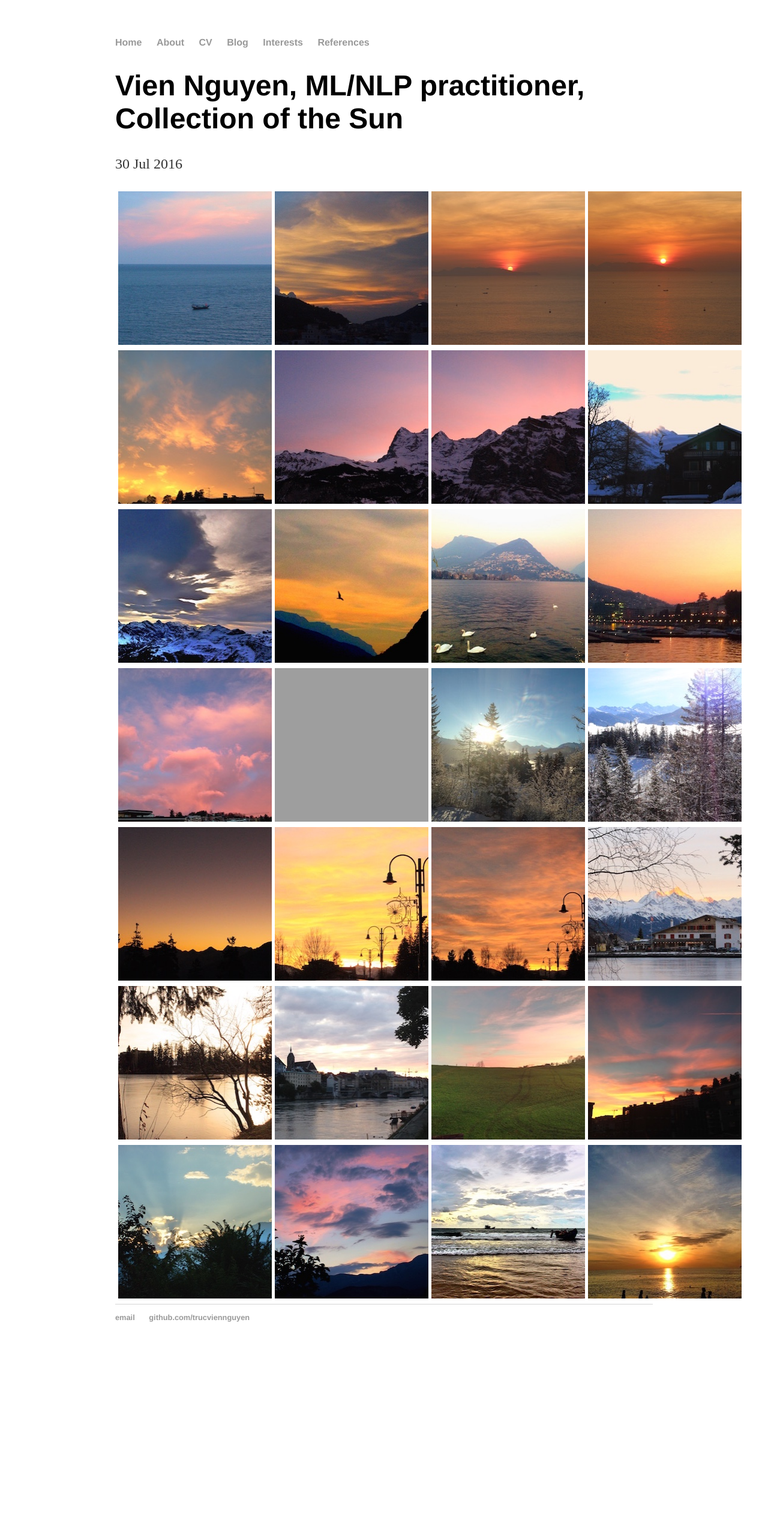
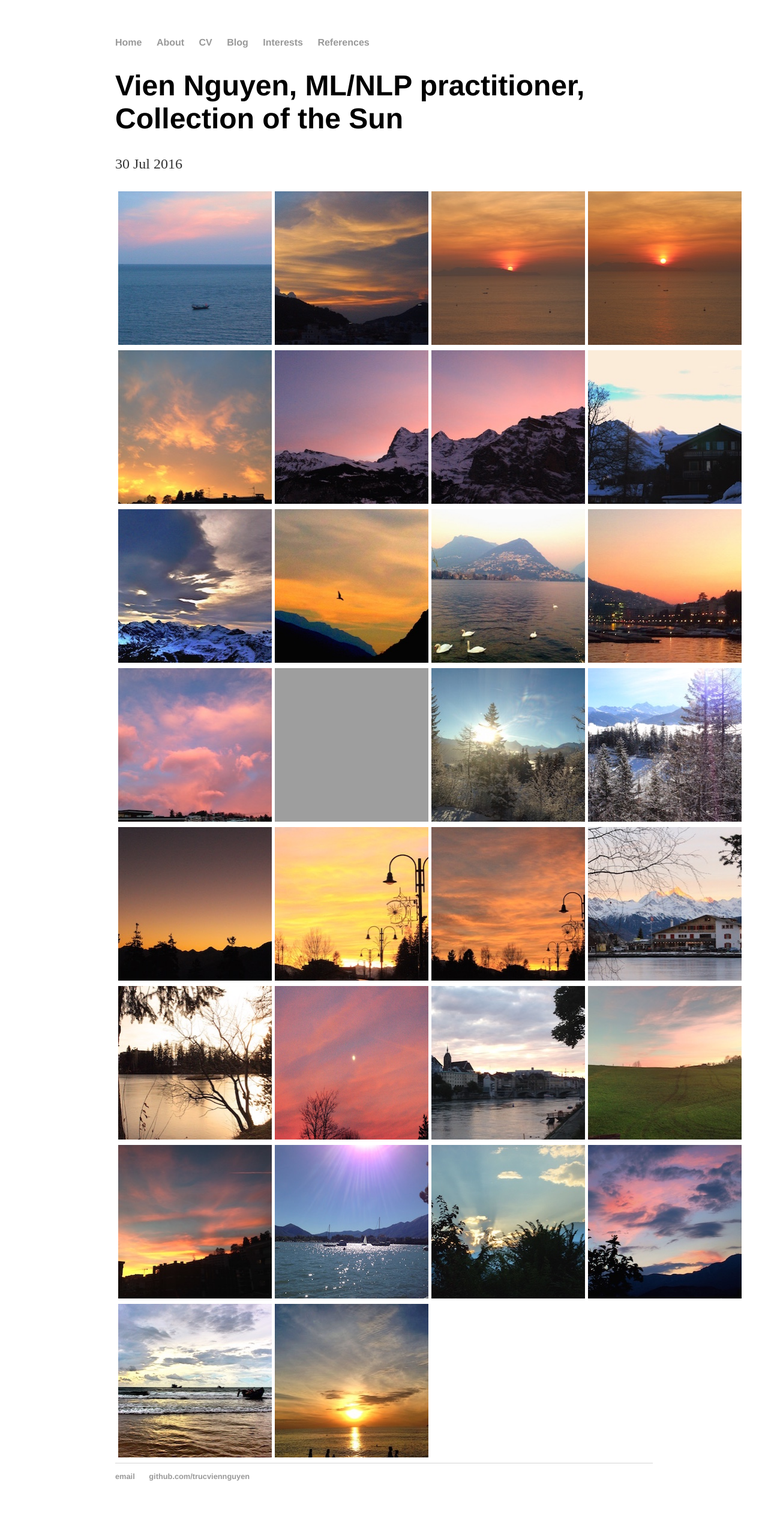
Before and after one commit to trucviennguyen/trucviennguyen.github.io, a Jekyll site: the page built from _posts/2016-07-30-Vien-Nguyen-Collection-of-the-Sun.md, in a window 1280 px wide. Shown: the whole page at 60% size. Built offline with Jekyll 4.4.1, drawn with Linux system fonts in a browser that asks for light colours; before the commit the page ends 2266 px from its top, so only the background shows below that; grey boxes are pictures that could not be loaded.

Commit message:
Updating all.

```diff
--- a/_posts/2016-07-30-Vien-Nguyen-Collection-of-the-Sun.md
+++ b/_posts/2016-07-30-Vien-Nguyen-Collection-of-the-Sun.md
@@ -127,6 +127,11 @@ I went on vacation with my sisters. The weather was fantastic. We went to the be
 			</a>
 		</td>
 		<td>
+			<a href="https://www.eyeem.com/p/89606028" target="_blank">
+				<img src="/images/2015-12-Crans-Montana-6.jpg" alt="Sunset" style="width:256px;height:256px;">
+			</a>
+		</td>
+		<td>
 			<a href="https://www.eyeem.com/p/88507594" target="_blank">
 				<img src="/images/2015-10-Basel.jpg" alt="Sunset" style="width:256px;height:256px;">
 			</a>
@@ -136,13 +141,18 @@ I went on vacation with my sisters. The weather was fantastic. We went to the be
 				<img src="/images/2015-10-Appenzell.jpg" alt="Sunrise" style="width:256px;height:256px;">
 			</a>
 		</td>
+	</tr>
+	<tr>
 		<td>
 			<a href="https://www.eyeem.com/p/89101963" target="_blank">
 				<img src="/images/2015-02-Lugano.jpg" alt="Sunset" style="width:256px;height:256px;">
 			</a>
 		</td>
-	</tr>
-	<tr>
+		<td>
+			<a href="https://www.eyeem.com/p/89007840" target="_blank">
+				<img src="/images/2015-09-Locarno.jpg" alt="Locarno sunshine" style="width:256px;height:256px;">
+			</a>
+		</td>
 		<td>
 			<a href="https://www.eyeem.com/p/88826612" target="_blank">
 				<img src="/images/2010-08-Trento-1.jpg" alt="Sunset" style="width:256px;height:256px;">
@@ -153,6 +163,8 @@ I went on vacation with my sisters. The weather was fantastic. We went to the be
 				<img src="/images/2010-08-Trento-2.jpg" alt="Sunset" style="width:256px;height:256px;">
 			</a>
 		</td>
+	</tr>
+	<tr>
 		<td>
 			<a href="https://www.eyeem.com/p/88223890" target="_blank">
 				<img src="/images/2014-09-Vung Tau.jpg" alt="Sunrise" style="width:256px;height:256px;">
@@ -164,6 +176,11 @@ I went on vacation with my sisters. The weather was fantastic. We went to the be
 			</a>
 		</td>
 	</tr>
+			<!--
+			<a href="https://www.eyeem.com/p/89606028" target="_blank">
+				<img src="/images/2015-12-Crans-Montana-6.jpg" alt="Sunset" style="width:256px;height:256px;">
+			</a>
+			-->
 </table>
 
 <div>
```
Also changed, not shown: images/2015-09-Locarno.jpg (added), images/2015-12-Crans-Montana-6.jpg (added), 1 other file.
